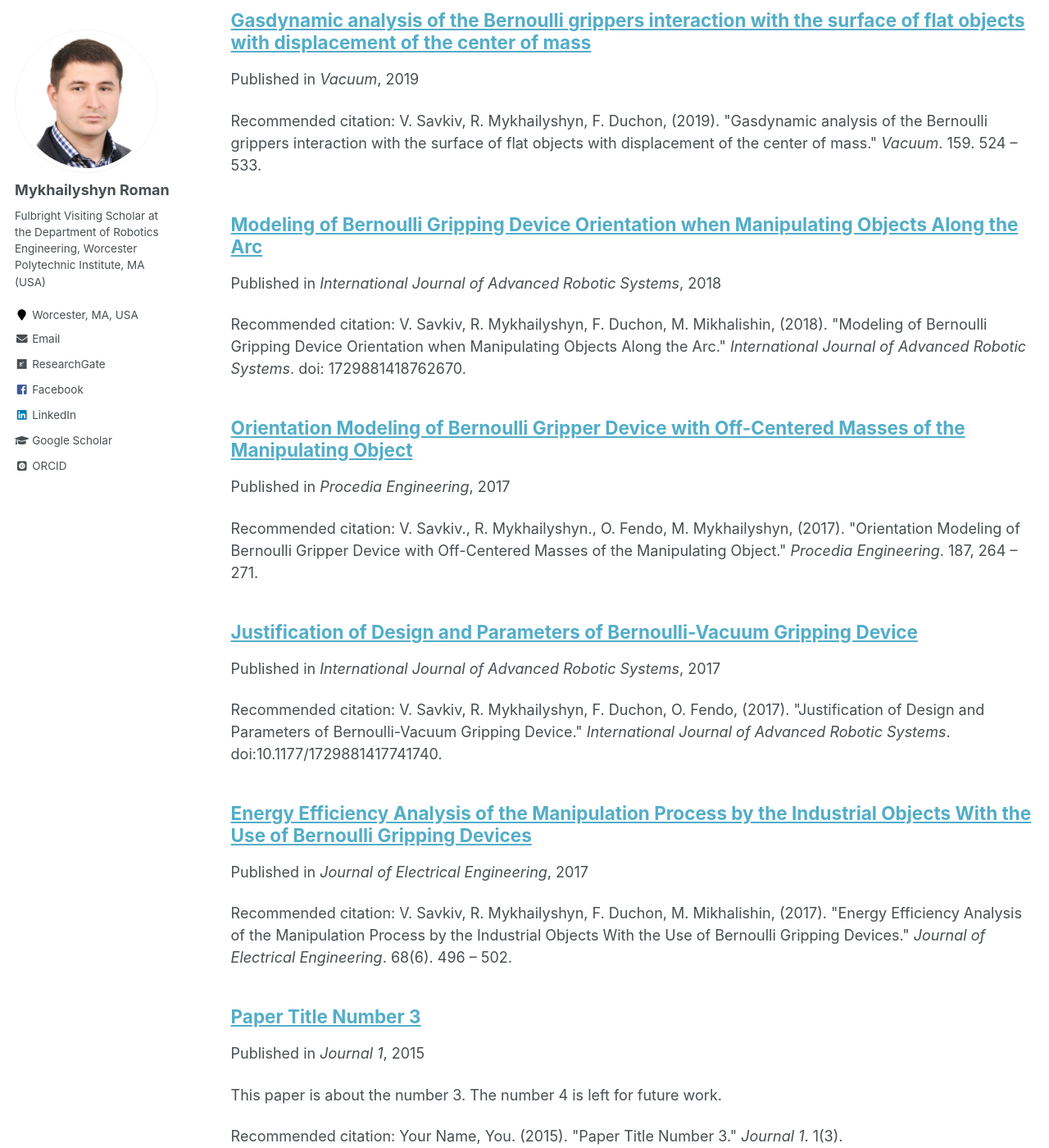
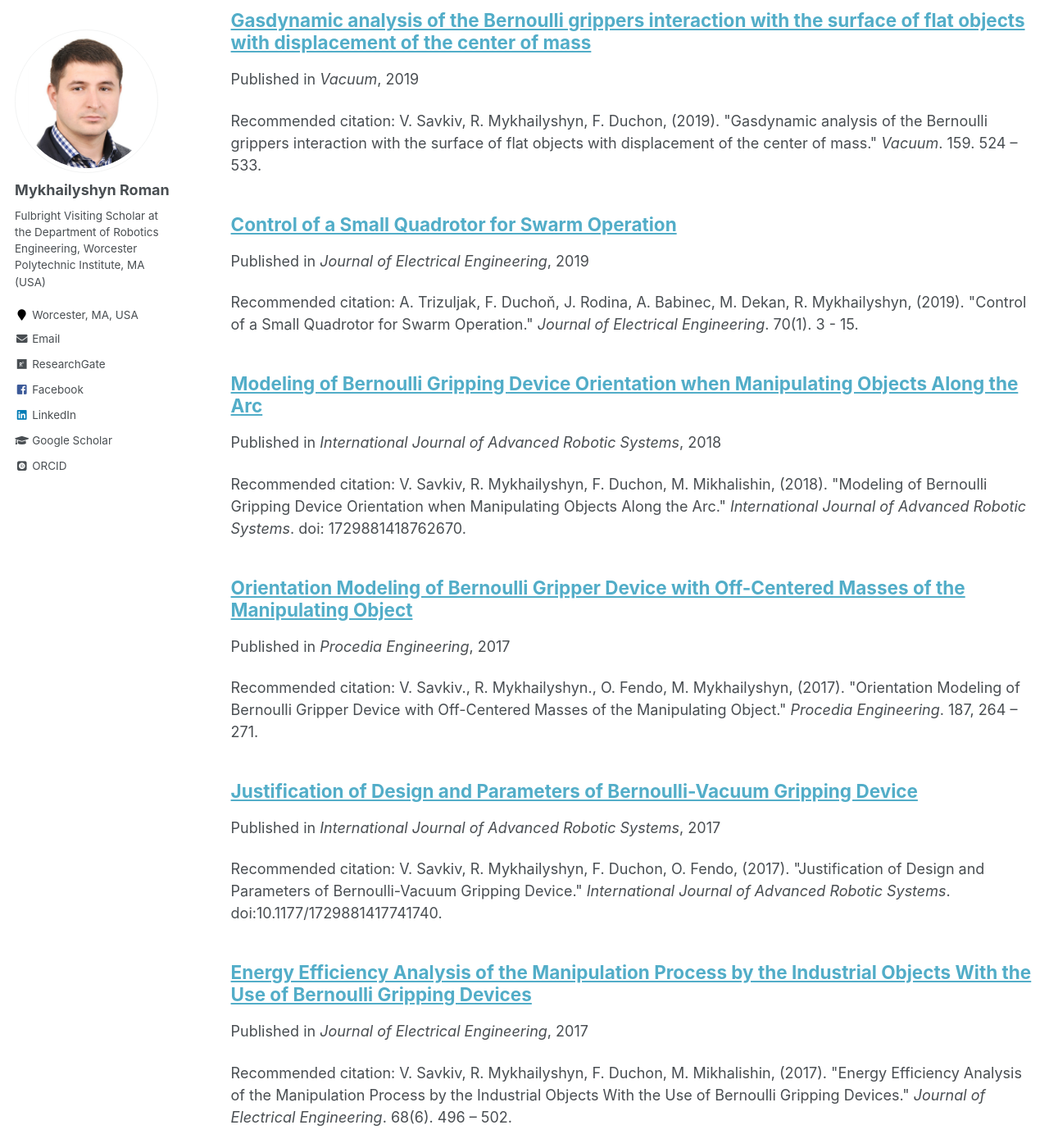
Before and after one commit to RomanMykhailyshyn/RomanMykhailyshyn.github.io, a Jekyll site: the page built from _pages/publications.md, in a window 1280 px wide and 1400 px high, scrolled down 1643 px. Shown: the whole window at 82% size. Built offline with Jekyll 4.4.1, drawn with Linux system fonts in a browser that asks for light colours; some web fonts are replaced; some of the changed text lies outside the part shown.

Commit message:
Update 2019-Control of a small quadrotor for swarm operation.md

```diff
--- a/_publications/2019-Control of a small quadrotor for swarm operation.md
+++ b/_publications/2019-Control of a small quadrotor for swarm operation.md
@@ -1,15 +1,13 @@
 ---
-title: "Paper Title Number 3"
+title: "Control of a Small Quadrotor for Swarm Operation"
 collection: publications
-permalink: /publication/2015-10-01-paper-title-number-3
-excerpt: 'This paper is about the number 3. The number 4 is left for future work.'
-date: 2015-10-01
-venue: 'Journal 1'
-paperurl: 'http://academicpages.github.io/files/paper3.pdf'
-citation: 'Your Name, You. (2015). &quot;Paper Title Number 3.&quot; <i>Journal 1</i>. 1(3).'
+permalink: /publication/2019-Control of a small quadrotor for swarm operation
+excerpt: ''
+date: 2019-01-01
+venue: 'Journal of Electrical Engineering'
+paperurl: ''
+citation: 'A. Trizuljak, F. Duchoň, J. Rodina, A. Babinec, M. Dekan, R. Mykhailyshyn, (2019). &quot;Control of a Small Quadrotor for Swarm Operation.&quot; <i>Journal of Electrical Engineering</i>. 70(1). 3 - 15.'
 ---
-This paper is about the number 3. The number 4 is left for future work.
+[Download paper here](http://iris.elf.stuba.sk/JEEEC/data/pdf/1_119-01.pdf)
 
-[Download paper here](http://academicpages.github.io/files/paper3.pdf)
-
-Recommended citation: Your Name, You. (2015). "Paper Title Number 3." <i>Journal 1</i>. 1(3).
+Small quadrotors, or so-called nanoquads, are widely available, typically have small take-off mass (between 12-50 g), and a flight time of about 5-10 minutes. The aim of this article is the proposal of control and development of the basic infrastructure for controlling a swarm nanoquads from an external computer and obtaining measurements from an onboard sensor. Control of nanoquad attitude and position is proposed and control allocation problem is addressed. Additionally, landing and collision detection is implemented using external disturbance force estimation. Results of the proposed control methods are verified in 4 scenarios: hover flight, manual control, step response, and collision and landing detection.
```
